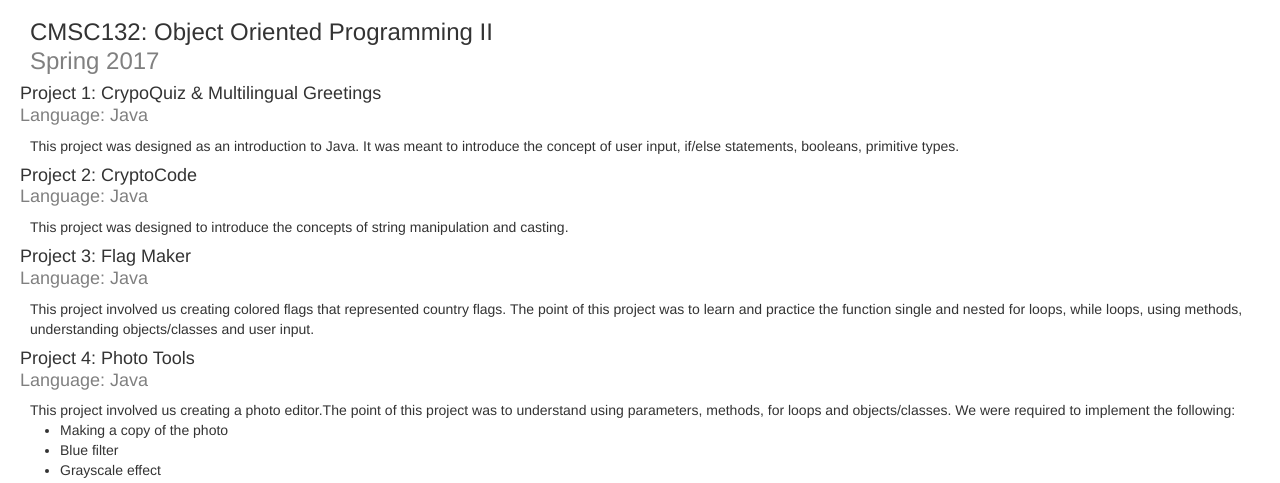
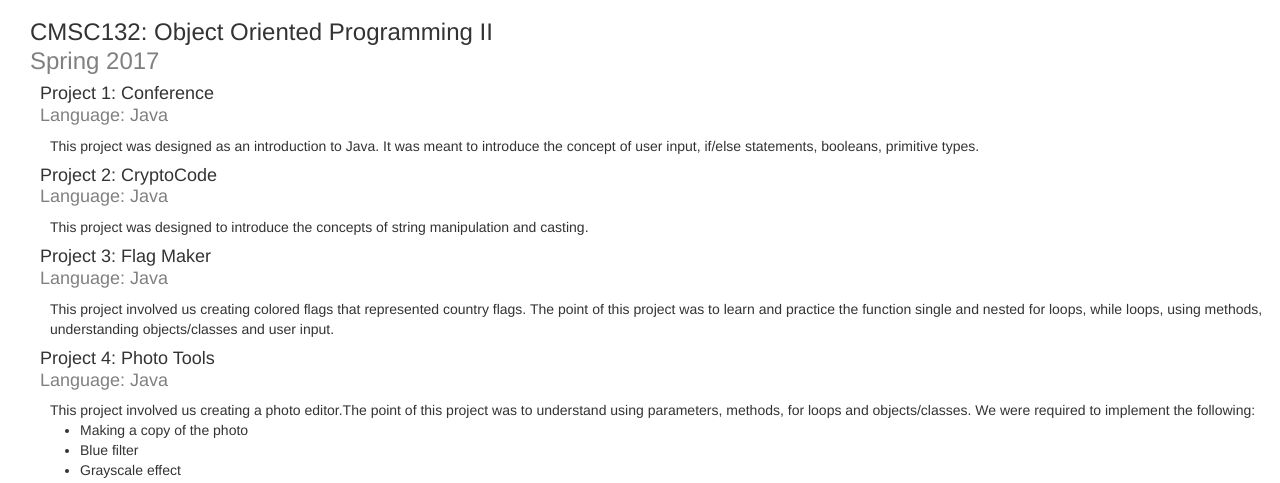
Before and after one commit to chishankar/chishankar.github.io, a plain HTML site: page project_page.html in a window 1280 px wide. Shown: the part 299-782 px from the top of the page. Drawn offline with nearby package versions, Linux system fonts and the light colour scheme.

Commit message:
Reformatting

```diff
--- a/project_page.html
+++ b/project_page.html
@@ -26,7 +26,7 @@
   <hr>
   <h3>CMSC132: Object Oriented Programming II <p>Spring 2017</p> </h3>
   <div class="format">
-    <h4>Project 1: CrypoQuiz & Multilingual Greetings <p>Language: Java</p></h4>
+    <h4>Project 1: Conference <p>Language: Java</p></h4>
     <div>This project was designed as an introduction to Java. It was meant to introduce
     the concept of user input, if/else statements, booleans, primitive types.</div>
 
--- a/stylesheets/project.css
+++ b/stylesheets/project.css
@@ -9,7 +9,7 @@
 }
 
 .format{
-  padding-left: 20px;
+  padding-left: 40px;
 }
 
 p{
```
